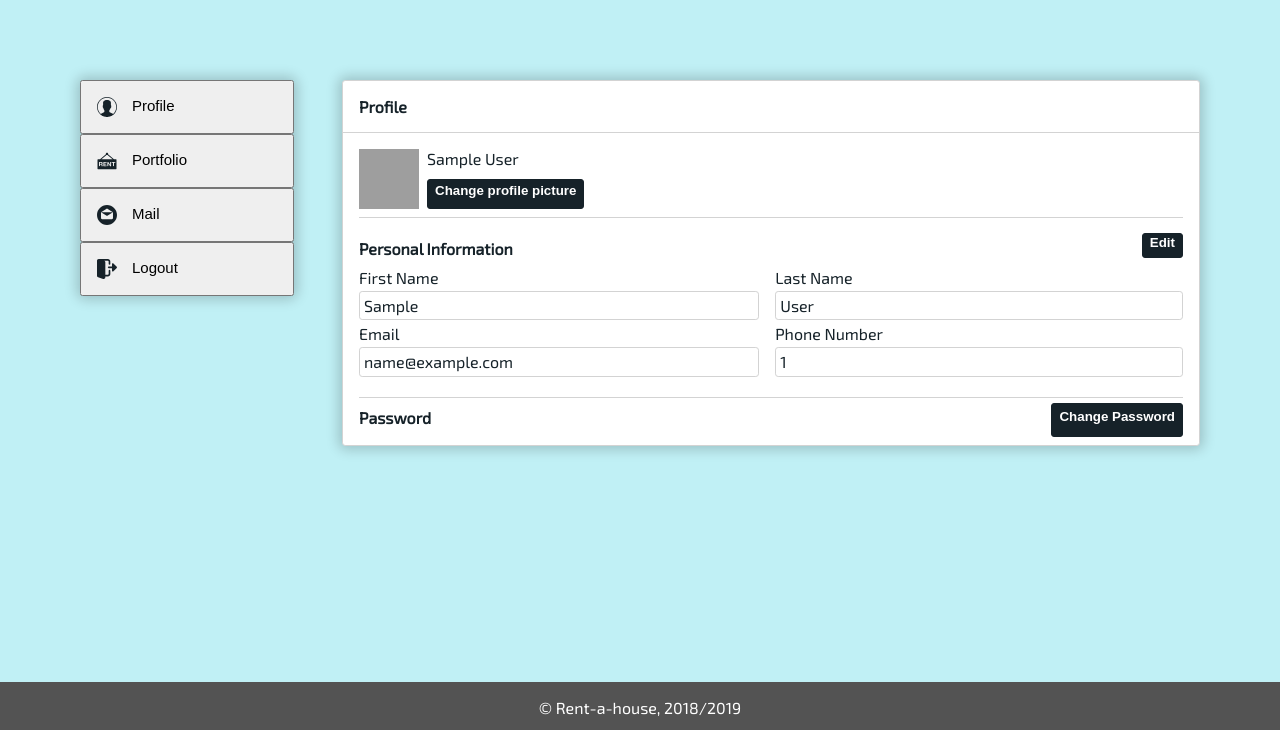
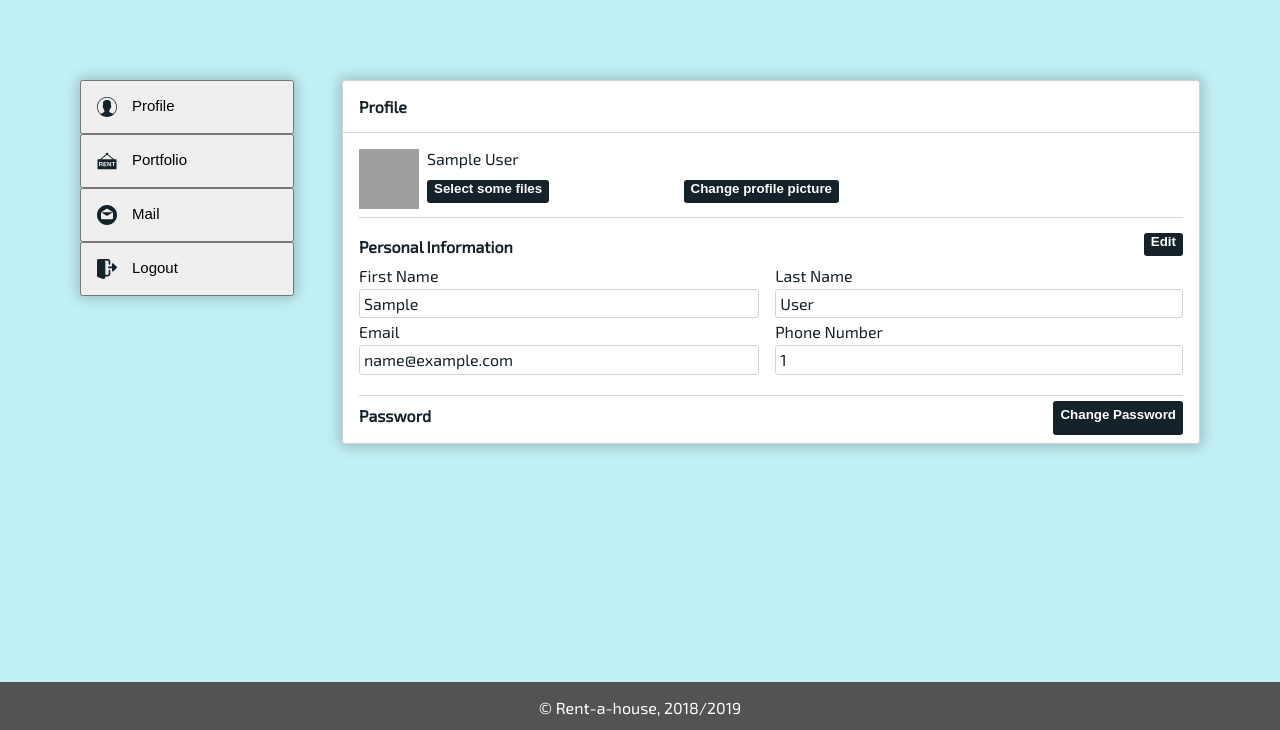
Before and after one commit to toamig/LTW-Project, a PHP site: page /pages/account.php in a window 1280 px wide. Shown: the part 70-800 px from the top of the page. Run offline with PHP 8.4, Linux system fonts and the light colour scheme; the visitor is signed in with stand-in values (Sample User, id 1); data comes from the database, SQL or seed files in the repository; both versions use the stored data as it was after the commit; grey boxes are pictures that could not be loaded.

Commit message:
image upload button

```diff
--- a/css/style.css
+++ b/css/style.css
@@ -576,9 +576,35 @@ nav#content>form>p:first-child{
 .account-profile-wrapper-password-wrapper{
 	display: flex;
 }
+
 .account-profile-wrapper-password-wrapper-title{
 	margin: 10px 0;
 }
+
+.account-img-btn {
+	color: transparent;
+}
+.account-img-btn::-webkit-file-upload-button {
+	visibility: hidden;
+}
+.account-img-btn::before {
+	content: 'Select some files';
+	margin: 5px 0 0 auto;
+    background-color: #162229;
+    border-radius: 3px;
+    display: inline-block;
+    cursor: pointer;
+    color: #ffffff;
+    font-weight: bold;
+    text-decoration: none;
+	border: none;
+	padding: 1px 7px 7px;
+	transition: background-color 0.5s;
+}
+.account-img-btn:hover::before {
+	background-color:#408c99;
+}
+
 .account-btn{
 	margin: 5px 0 0 auto;
     background-color: #162229;
@@ -588,14 +614,15 @@ nav#content>form>p:first-child{
     color: #ffffff;
     font-weight: bold;
     text-decoration: none;
-	border: 0.5px solid #162229;
+	border: none;
 	padding: 1px 7px 7px;
+	transition: background-color 0.5s;
 }
+
 .account-btn:hover {
-	background:linear-gradient(to bottom, #408c99 5%, #599bb3 100%);
 	background-color:#408c99;
-	border: 0.5px solid #408c99;
 }
+
 .account-btn:active {
 	position:relative;
 	top:1px;
--- a/pages/account.php
+++ b/pages/account.php
@@ -103,11 +103,14 @@
 
                 <div class="account-profile-img border-gray">
                     <img src=<?=$imgPath ?> alt="profileLogo">
-                    <div class="account-profile-name-change-picture">
+                    <div class="account-profile-name-change-picture" >
                         <?php echo $_SESSION['name']; ?>
-                        <button class="account-btn">Change profile picture</button>
-                        <!-- <label for="file">Change profile picture</label> -->
-                        <!-- <input type="file"> -->
+                        <form class="account-change-img" action="../actions/upluad_image_action.php" method="post" enctype="multipart/form-data">
+                            <input type="file" name="profileImg" class="account-img-btn">
+                            <input type="submit" name="submit-profileImg" class="account-btn" value="Change profile picture">
+                            <!-- <label for="file">Change profile picture</label> -->
+                            <!-- <input type="file"> -->
+                        </form>
                     </div>
                 </div>
 
```
Also changed, not shown: actions/upload_image_action.php (added), database/init.db.
